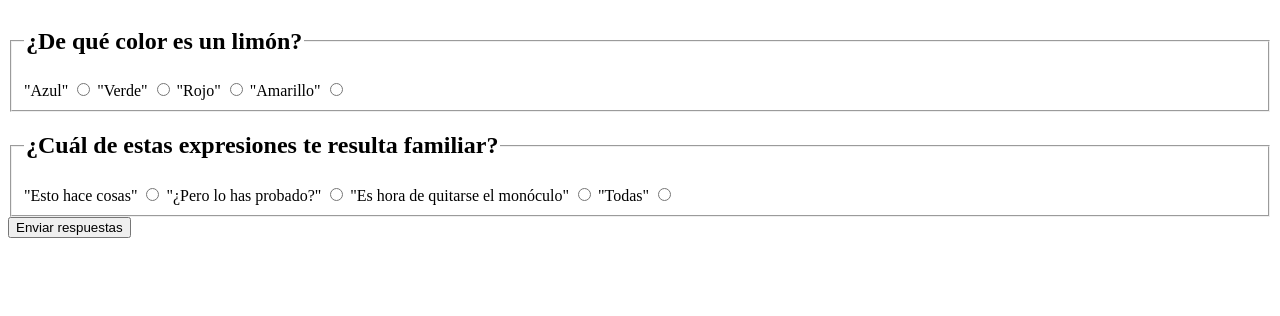
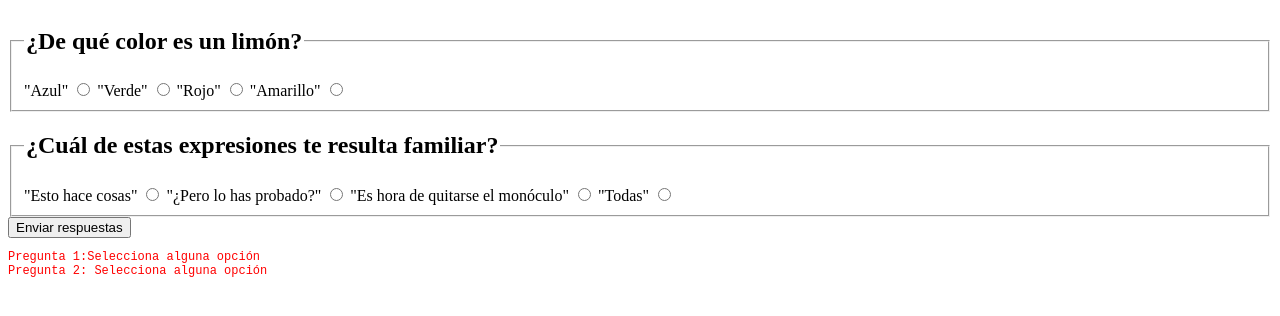
Before and after one commit to vanesaedo/proyectos-quiz, a plain HTML site: page quiz.html in a window 1280 px wide. Both pictures are taken after a click on the input "Enviar respuestas". Drawn offline with Linux system fonts and the light colour scheme.

Commit message:
Corregidos errores en validación. Añadidos mensajes de error en el HTML.

```diff
--- a/quiz.html
+++ b/quiz.html
@@ -13,6 +13,9 @@
 
 
   </form>
+  <div id="errors">
+
+  </div>
 
 
 
--- a/script.js
+++ b/script.js
@@ -104,6 +104,7 @@ const respuestas = {
     'limon': 'amarillo',
     'frases': 'todas'
 }
+//Aquí estoy añadiendo el escuchador al formulario, desencadenándose a partir del evento submit.
 
 document.querySelector('form').addEventListener('submit',function (event){
     //Comprobando que me lee lo que el usuario marca
@@ -113,31 +114,55 @@ document.querySelector('form').addEventListener('submit',function (event){
        const qLimon = console.log(event.target.limon.value);
        const qFrases = console.log(event.target.frases.value);
 
+
        let msj = '';
 
     //Pregunta 1
 
-        if (qLimon == ''){
-            //console.log('Selecciona algún color para el limón.');
-            msj += 'Selecciona algún color para el limón.';
+        if (qLimon == undefined){
+            console.log('Selecciona alguna opción\n');
+            msj += 'Pregunta 1:Selecciona alguna opción\n';
         }else if(qLimon == respuestas.limon){
-            //console.log('Correcto, el limón es amarillo. ¡Enhorabuena!');
-            msj += 'Correcto, el limón es amarillo. ¡Enhorabuena!';
+            console.log('Correcto. ¡Enhorabuena!\n');
+            msj += 'Correcto. ¡Enhorabuena!\n';
         }else{
-            //console.log('El limón no es de ese color. Inténtalo de nuevo.');}
-            msj += 'El limón no es de ese color. Inténtalo de nuevo.';
-        };
+            console.log('Incorrecto. El limón no es de ese color.\n');
+            msj += 'Incorrecto. El limón no es de ese color.\n'
+        }
 
     //Pregunta 2
+
+        if (qFrases == undefined){
+            console.log('Selecciona alguna opción\n');
+            msj += 'Pregunta 2: Selecciona alguna opción\n';
+        }else if(qFrases == respuestas.frases){
+            console.log('Correcto. ¡Enhorabuena!\n');
+            msj += 'Correcto. ¡Enhorabuena!\n';
+        }else{
+            console.log('Incorrecto. Parece que necesitas descansar.\n');
+            msj += 'Correcto. ¡Enhorabuena!\n'
+        }
+
+        if (msj.length != 0)
+        alert(msj);
+        let p = document.createElement("pre");
+        let mensaje = document.createTextNode(msj);
+        p.style.color = "red";
+        p.style.fontSize = "12px";
+        p.appendChild(mensaje);
+
+        document.getElementById('errors').appendChild(p);
+});
 /*
-        if (qFrases == ''){
-            console.log('Selecciona algún color para el limón.');
-        }else if(qLimon == respuestas.limon){
-            console.log('Correcto, el limón es amarillo. ¡Enhorabuena!');
-        }else{
-            console.log('El limón no es de ese color. Inténtalo de nuevo.');}
-            */
-});
+modificar el color del input[type="radio"] dependiendo del resultado:
+
+Si una respuesta que obtenemos del formulario es igual la clave-valor a la que corresponde en el objeto de respuestas pintar de color verde el elemento marcado.
+
+En caso contrario al anterior, pintar de color rojo.
+*/
+
+
+//LÓGICAS DE VALIDACIÓN POR TIPO DE INPUT DE FORMULARIO
 
 //Todos los elementos (después se asignará cada expresión a una variable)
 //console.log(event.target.elements
@@ -157,3 +182,10 @@ document.querySelector('form').addEventListener('submit',function (event){
 
 //Select:
 //console.log(event.target.valor_de_name.value)
+
+//email:
+
+//if !email.endsWith(".com")&& !email.endsWith.es || !email.includes("@"){
+//    console.log('validation error' + email);
+//    msj += 'Validation error';
+//}
```
